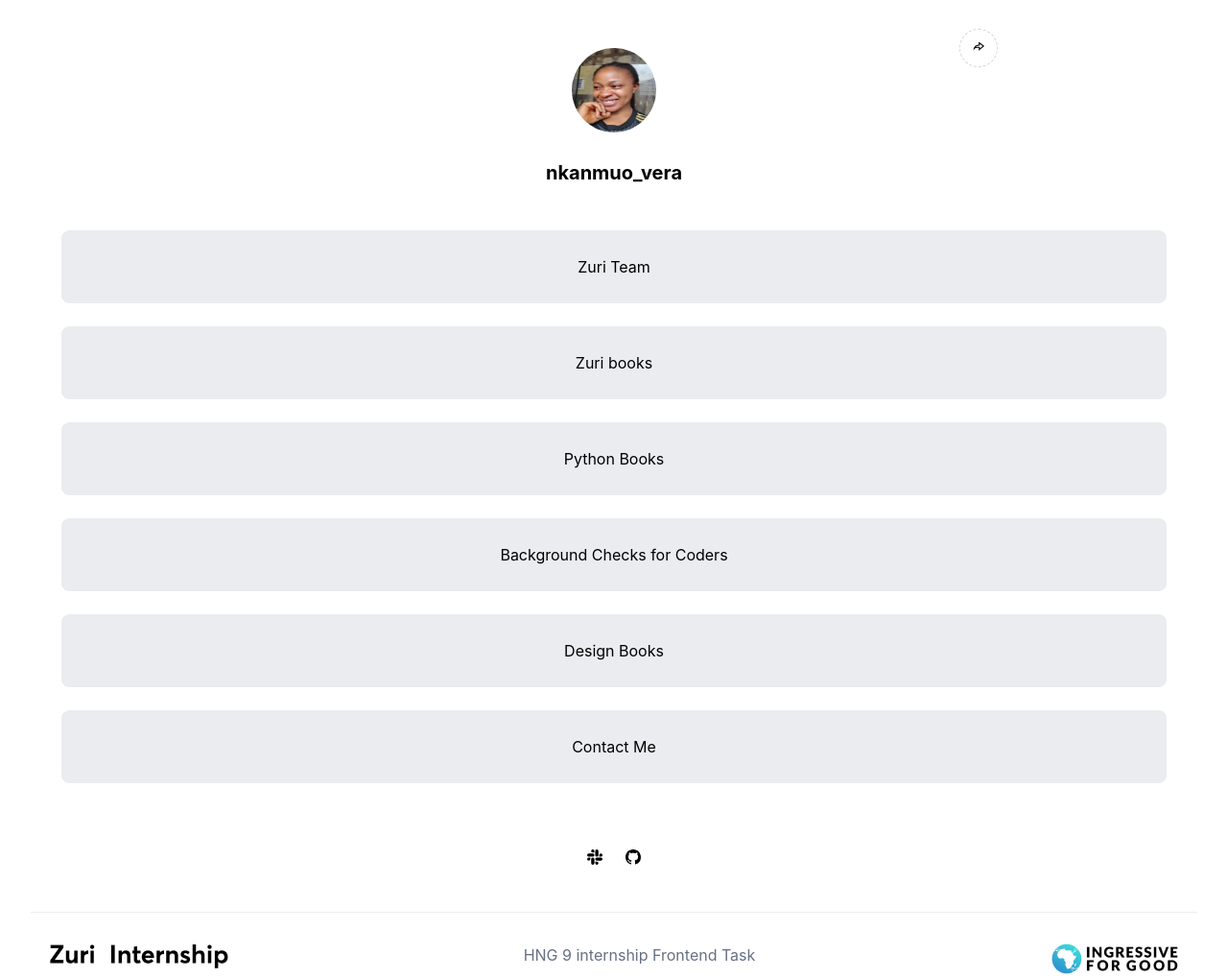
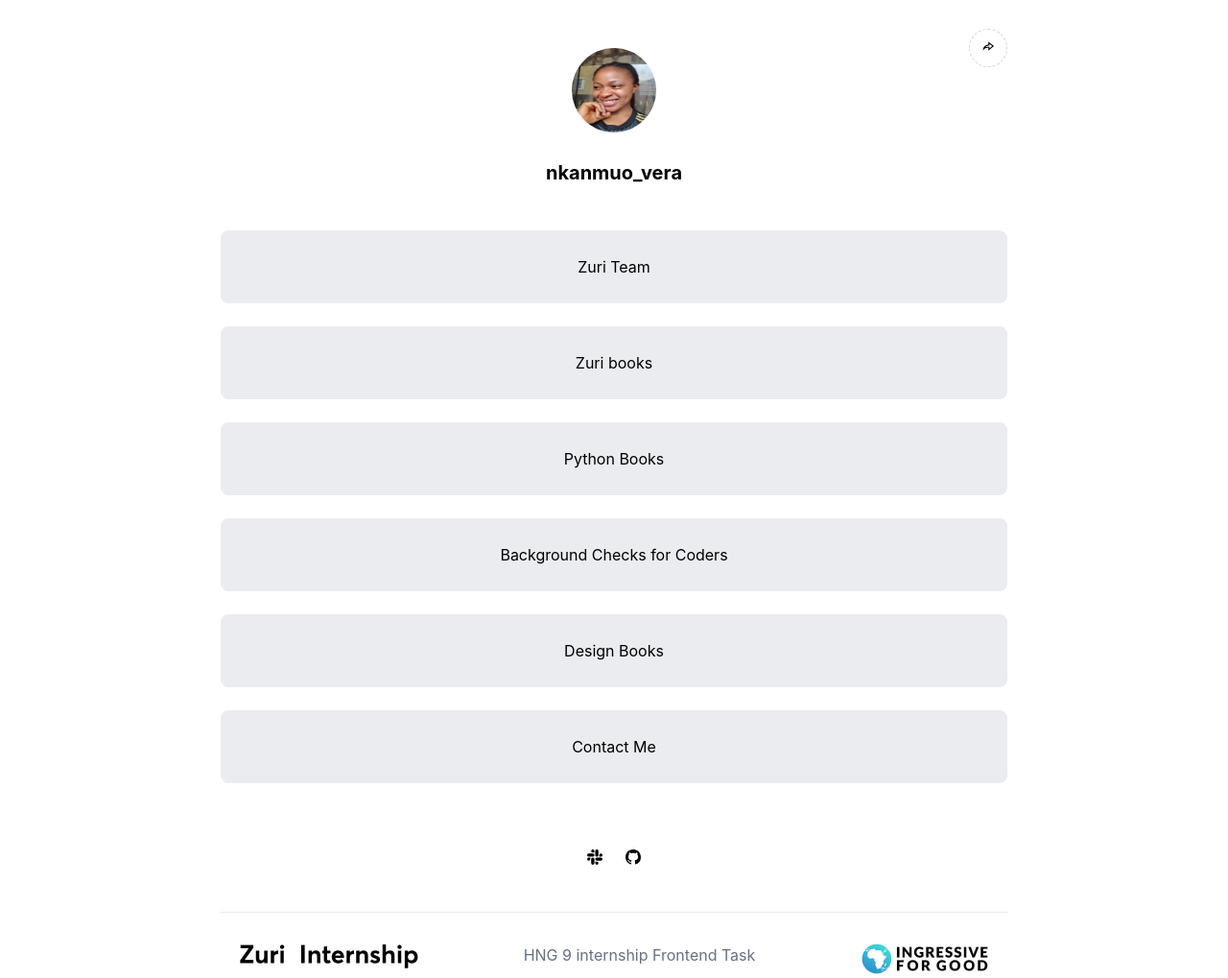
Before and after one commit to chiomavera/hng-link-tree, a React (Create React App) app: page / in a window 1280 px wide. Shown: the whole page at 96% size. Built offline with nearby package versions, Linux system fonts and the light colour scheme.

Commit message:
MAKE: style for different screen sizes

```diff
--- a/src/index.css
+++ b/src/index.css
@@ -204,19 +204,63 @@
 
 @media (min-width: 768px) {
   main{
+    width: 720px;
+  }
+
+  .links-sections{
+    width: 720px;
+  }
+
+  .links{
+    width: 720px;
+
+  }
+  .socials{
+    width: 720px;
+  }
+
+  footer{
+    width: 720px;
+    flex-direction: row;
+    justify-content: space-between;
+    height: 64px;
+  }
+}
+
+@media (min-width: 1000px) {
+  main{
+    width: 820px;
+  }
+
+  .links-sections{
+    width: 820px;
+  }
+
+  .links{
+    width: 820px;
+
+  }
+  .socials{
+    width: 820px;
+  }
+
+  footer{
+    width: 820px;
+    flex-direction: row;
+    justify-content: space-between;
+    height: 64px;
+  }
+}
+
+@media (min-width: 1440px) {
+  main{
     width: 1216px;
   }
 
-  /* .content_section{
-    width: 1152px;
-  }
-
-  .profile_section{
-    width: 1152px;
-  } */
   .share-btn{
     right: 208px;
   }
+
   .links-sections{
     width: 1152px;
   }
```
